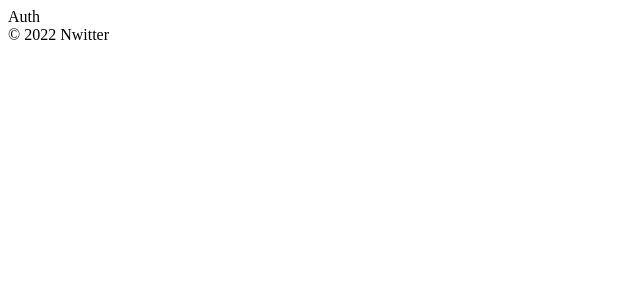
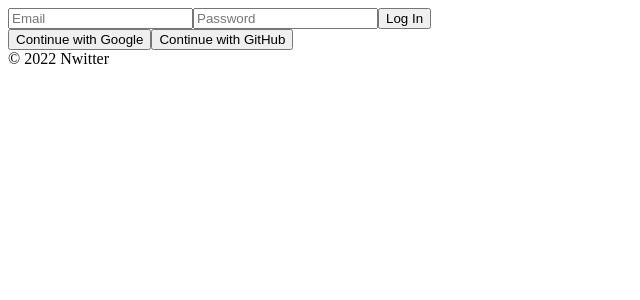
Before and after one commit to soulchicken/nwitter, a React (Create React App) app: page /#/ in a window 1280 px wide. Shown: the top 300 px of the page, without its empty margins (0-640 px from the left). Built offline with nearby package versions, Linux system fonts and the light colour scheme; no server answers.

Commit message:
FEAT : 로그인시 사용할 아이디, 비밀번호 입력부분 구현

```diff
--- a/src/routes/Auth.js
+++ b/src/routes/Auth.js
@@ -1,3 +1,31 @@
-const Auth = () => <span>Auth</span>
+import { useState } from "react";
 
+const Auth = () => {
+    const [email, setEmail] = useState("");
+    const [password, setPassword] = useState("");
+    const onChange = (event) => {
+        const {target:{name, value}} = event;
+        if (name === "email") {
+            setEmail(value);
+        } else if (name === "password") {
+            setPassword(value);
+        }
+        console.log(event.target.name);
+    };
+    const onSubmit = (event) => {
+        event.preventDefault();
+    }
+return (
+    <div>
+            <form onSubmit={onSubmit}>
+                <input  name="email" type="text" placeholder="Email" required value={email} onChange={onChange}/>
+                <input name="password" type="password" placeholder="Password" required value={password} onChange={onChange}/>
+                <input type="submit" value="Log In" />
+            </form>
+            <div>
+                <button>Continue with Google</button>
+                <button>Continue with GitHub</button>
+            </div>
+    </div>);
+}
 export default Auth;
```
